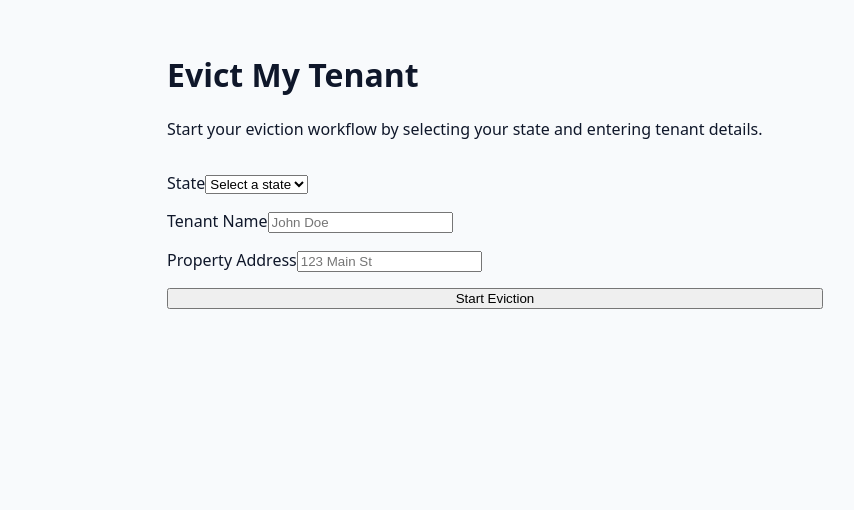
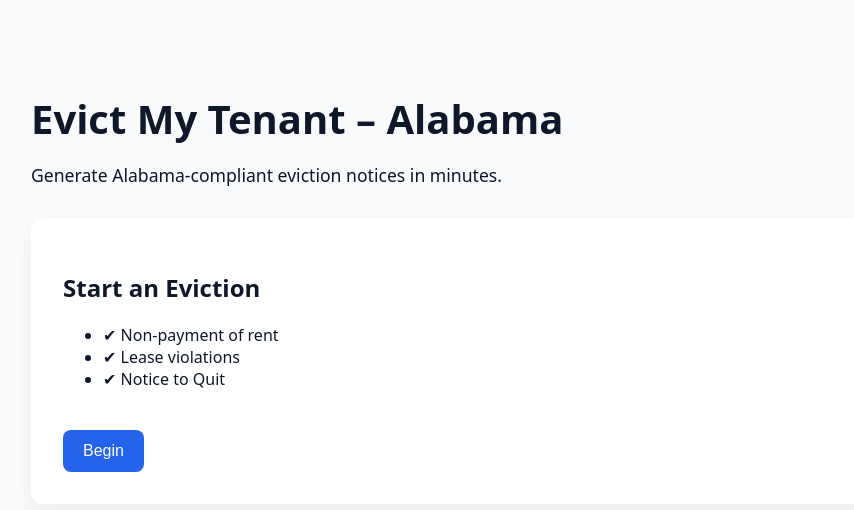
Before and after one commit to taiye-kotiku/beamns-nick-web-app, a Next.js app: page / in a window 1280 px wide. Shown: the top 510 px of the page, without its empty margins (145-999 px from the left). Built offline with nearby package versions, Linux system fonts and the light colour scheme.

Commit message:
Update page.tsx

```diff
--- a/app/page.tsx
+++ b/app/page.tsx
@@ -1,35 +1,39 @@
 export default function Home() {
   return (
-    <main style={{ padding: '2rem', maxWidth: 720, margin: '0 auto' }}>
-      <h1>Evict My Tenant</h1>
+    <main style={{ maxWidth: 960, margin: "0 auto", padding: "4rem 1rem" }}>
+      <h1 style={{ fontSize: "2.5rem", marginBottom: "1rem" }}>
+        Evict My Tenant – Alabama
+      </h1>
 
-      <p>
-        Start your eviction workflow by selecting your state and entering tenant details.
+      <p style={{ fontSize: "1.1rem", marginBottom: "2rem" }}>
+        Generate Alabama‑compliant eviction notices in minutes.
       </p>
 
-      <form style={{ marginTop: '2rem', display: 'grid', gap: '1rem' }}>
-        <label>
-          State
-          <select required>
-            <option value="">Select a state</option>
-            <option value="AL">Alabama</option>
-          </select>
-        </label>
+      <div style={{
+        padding: "2rem",
+        background: "white",
+        borderRadius: 12,
+        boxShadow: "0 10px 25px rgba(0,0,0,0.05)"
+      }}>
+        <h2>Start an Eviction</h2>
+        <ul>
+          <li>✔ Non‑payment of rent</li>
+          <li>✔ Lease violations</li>
+          <li>✔ Notice to Quit</li>
+        </ul>
 
-        <label>
-          Tenant Name
-          <input type="text" placeholder="John Doe" required />
-        </label>
-
-        <label>
-          Property Address
-          <input type="text" placeholder="123 Main St" required />
-        </label>
-
-        <button type="submit">
-          Start Eviction
+        <button style={{
+          marginTop: "1.5rem",
+          padding: "0.75rem 1.25rem",
+          background: "#2563eb",
+          color: "white",
+          border: "none",
+          borderRadius: 8,
+          fontSize: "1rem"
+        }}>
+          Begin
         </button>
-      </form>
+      </div>
     </main>
   );
 }
```
